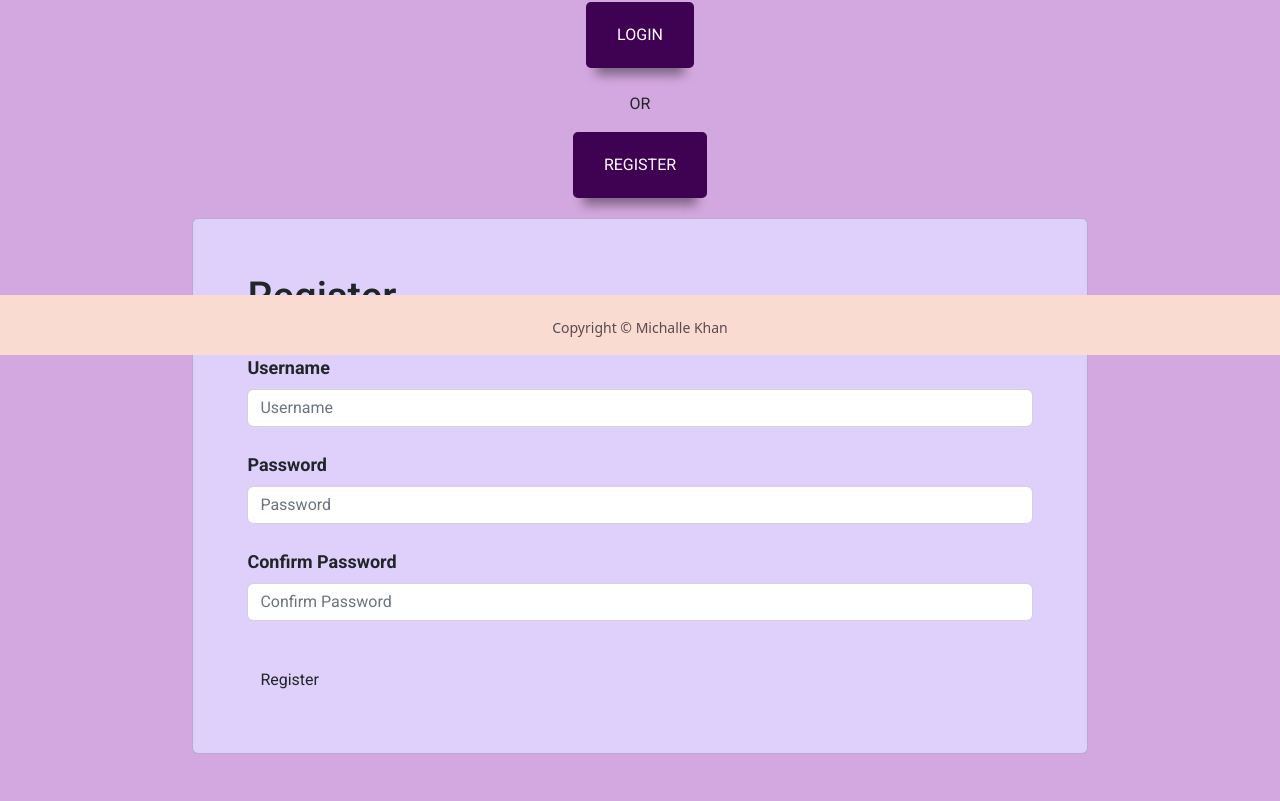
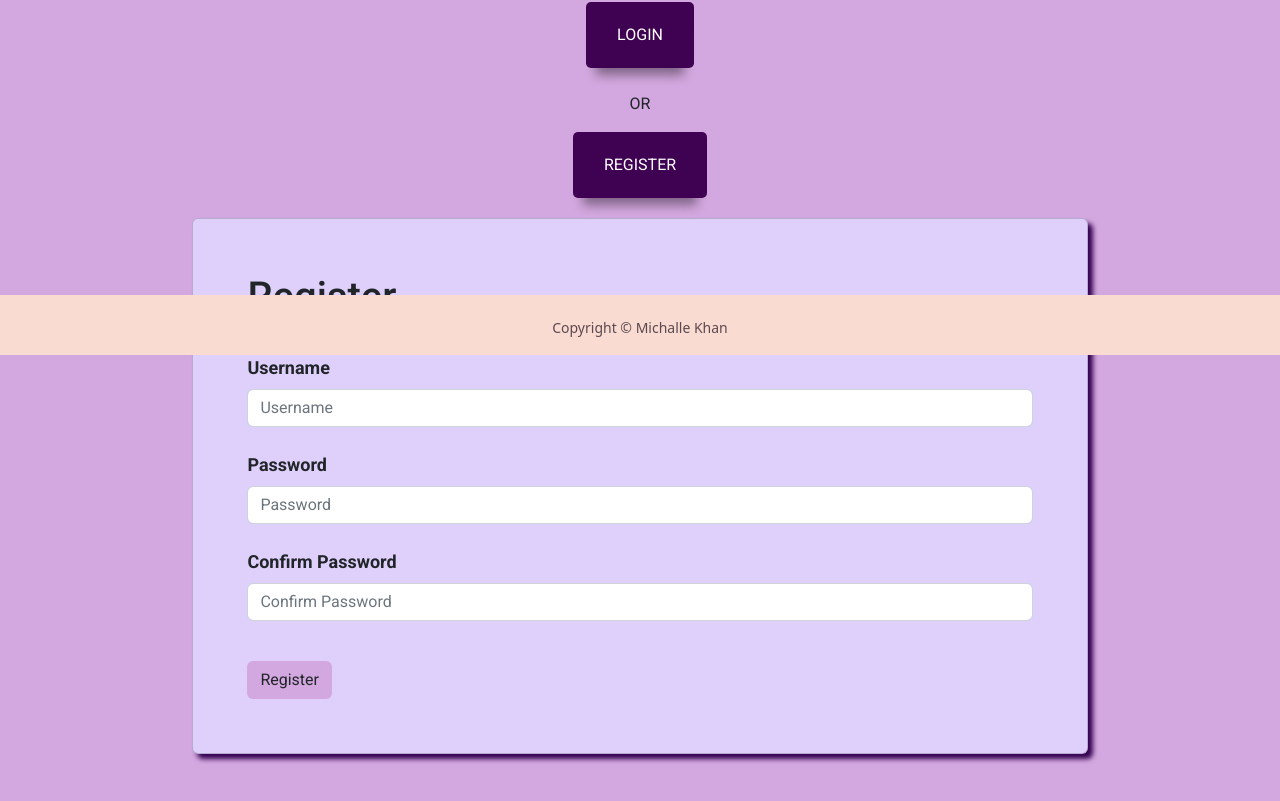
Before and after one commit to mkhan42/rezkeep, a React (Create React App) app in the folder frontend/: page /register in a window 1280 px wide. Shown: the part 445-1246 px from the top of the page. Built offline with nearby package versions, Linux system fonts and the light colour scheme; no server answers; a web font is replaced by a local one.

Commit message:
fixed forms

```diff
--- a/frontend/src/views/LoginPage/LoginPage.css
+++ b/frontend/src/views/LoginPage/LoginPage.css
@@ -11,4 +11,16 @@
 
 .my-log-card {
     background-color: #ded0fb !important;
+    box-shadow: 5px 5px 5px rgb(52, 1, 80);
 }
+
+
+.my-reg-btn {
+    background-color: #d3a7df !important;
+
+}
+
+.my-reg-btn:hover{
+    filter:brightness(120%);
+    box-shadow: 10px 10px 10px rgb(110, 81, 123)
+}
--- a/frontend/src/views/LoginPage/LoginPage.jsx
+++ b/frontend/src/views/LoginPage/LoginPage.jsx
@@ -27,7 +27,7 @@ const LoginPage = () => {
         <label className="form-label my-log-label" htmlFor="password">Password</label>
         <input className="form-control" type="password" id="password" placeholder="Enter Password" />
         <br/>
-        <button className="btn" type="submit">Login</button>
+        <button className="btn my-reg-btn" type="submit">Login</button>
       </form>
       </div>
       </div>
--- a/frontend/src/views/RegisterPage/RegisterPage.jsx
+++ b/frontend/src/views/RegisterPage/RegisterPage.jsx
@@ -56,7 +56,7 @@ function Register() {
           <p>{password2 !== password ? "Passwords do not match" : ""}</p>
         </div>
         <br/>
-        <button className="btn">Register</button>
+        <button className="btn my-reg-btn">Register</button>
       </form>
       </div>
       </div>
```
